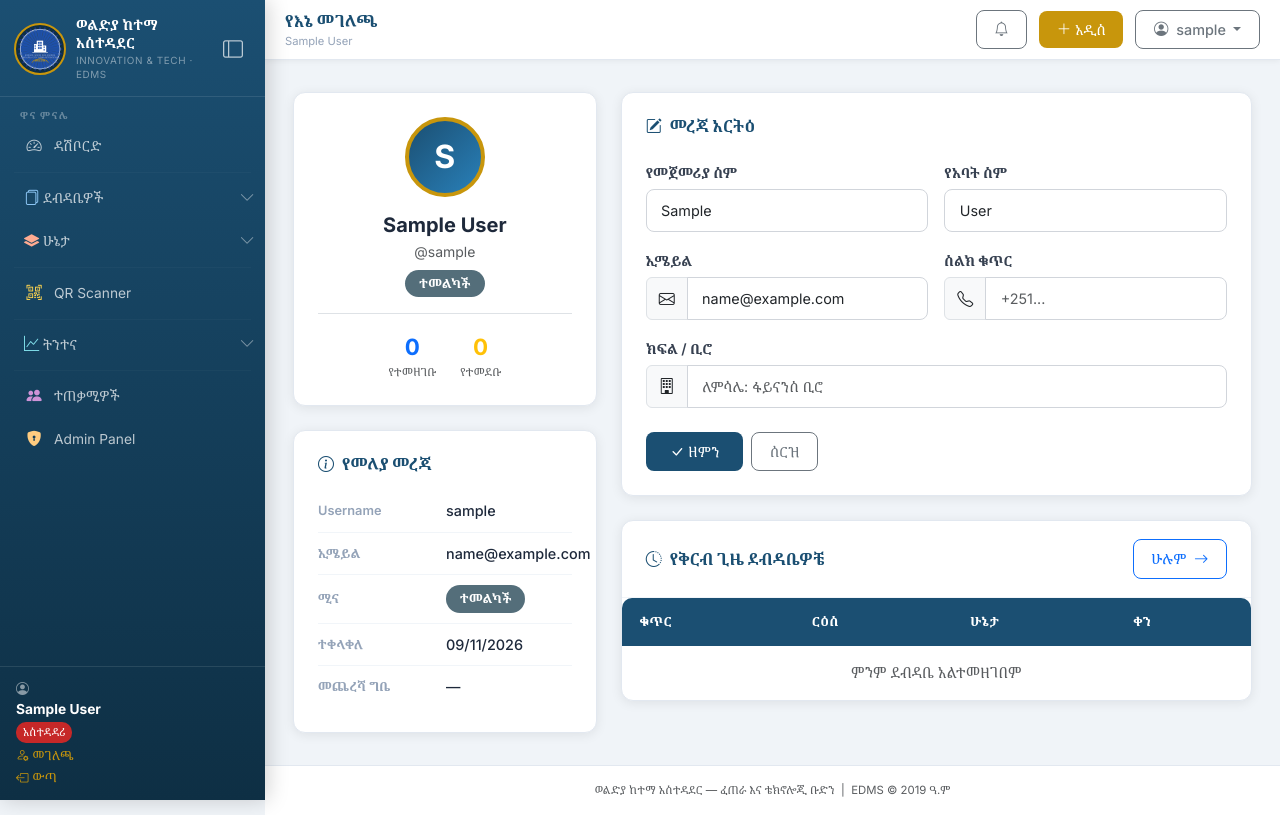
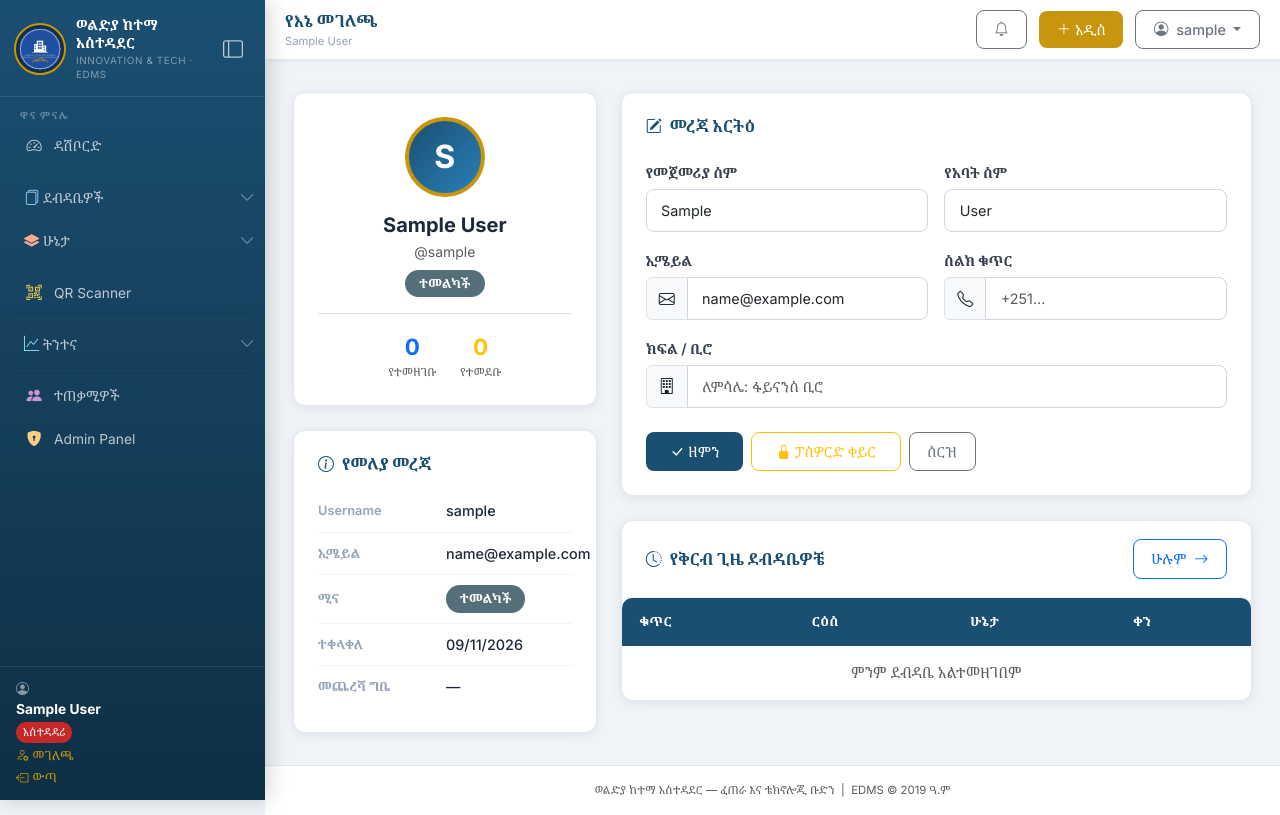
Before and after one commit to mulehaile67522-ui/woldiya_edms, a Django app: page /profile/ in a window 1280 px wide. Run offline with Django 5.2, Linux system fonts and the light colour scheme; the visitor is signed in with stand-in values (Sample User, id 1); data that the repository does not hold is empty.

Commit message:
Save final role design + Amharic dashboard + password change

```diff
--- a/templates/documents/profile.html
+++ b/templates/documents/profile.html
@@ -141,10 +141,13 @@
             </div>
           </div>
         </div>
-        <div class="mt-4 d-flex gap-2">
+        <div class="mt-4 d-flex gap-2 flex-wrap">
           <button type="submit" class="btn btn-brand px-4">
             <i class="bi bi-check-lg me-1"></i>ዘምን
           </button>
+          <a href="{% url 'change_password' %}" class="btn btn-outline-warning px-4">
+            <i class="bi bi-lock-fill me-1"></i>ፓስዎርድ ቀይር
+          </a>
           <a href="{% url 'dashboard' %}" class="btn btn-outline-secondary">
             ሰርዝ
           </a>
```
